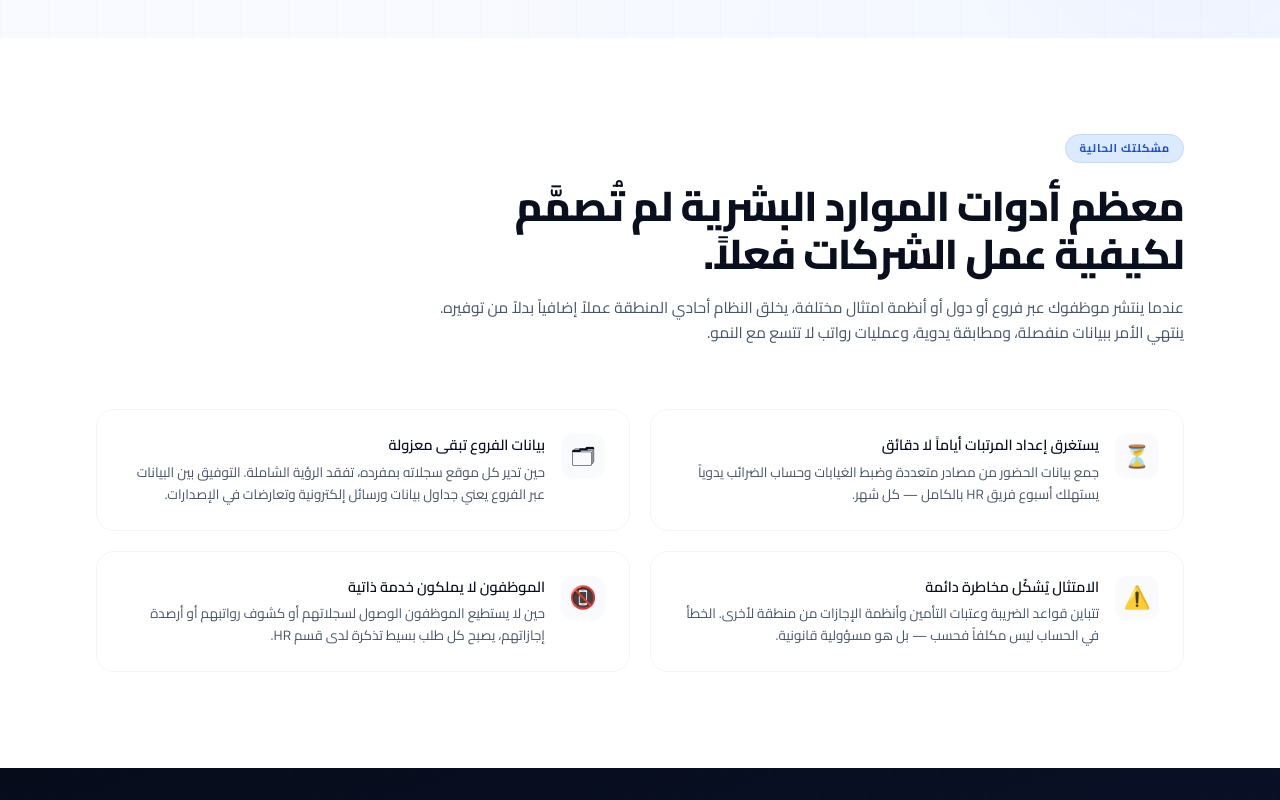
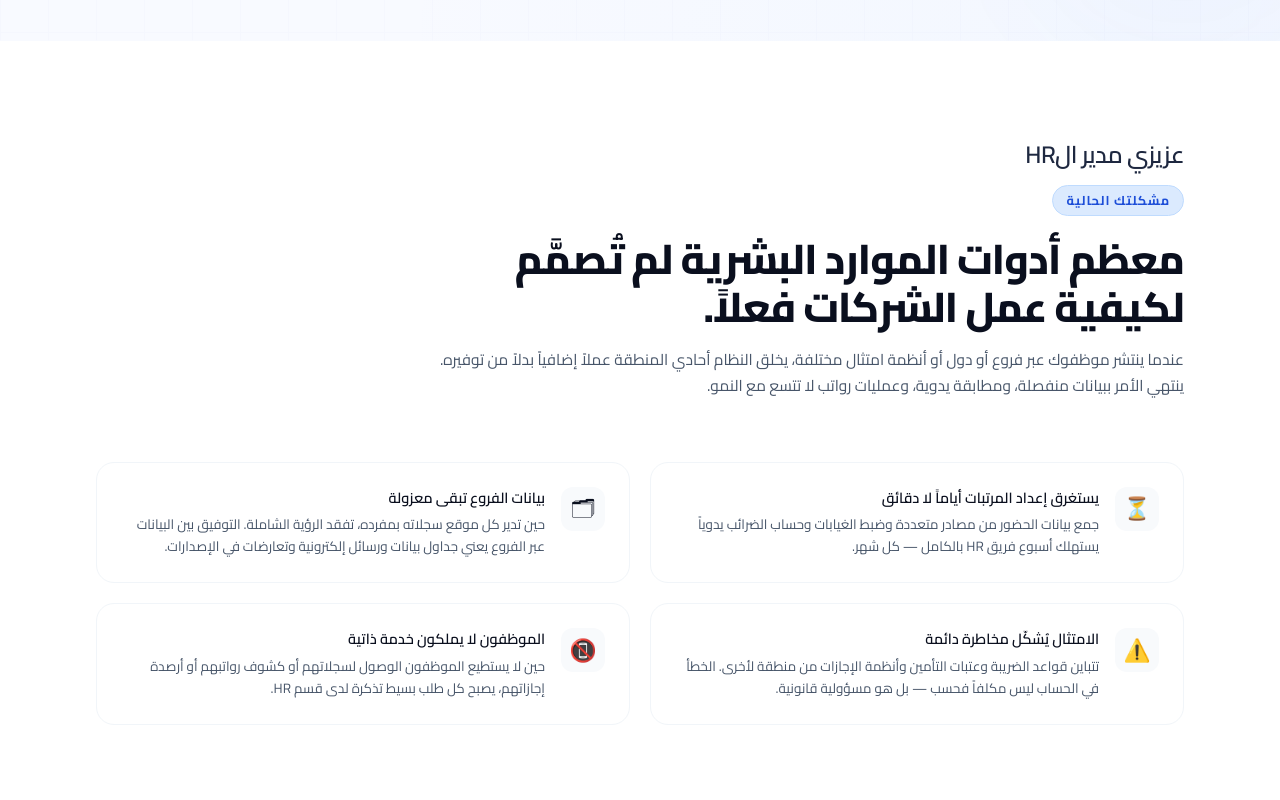
Before and after one commit to Mohamedashraffayad/nexushr, a Next.js app: page / in a window 1280 px wide. Shown: the part 880-1680 px from the top of the page. Built offline with nearby package versions, Linux system fonts and the light colour scheme.

Commit message:
Problem2

```diff
--- a/src/app/globals.css
+++ b/src/app/globals.css
@@ -107,7 +107,7 @@ body {
 /* ── Badge ── */
 .badge {
   display: inline-flex; align-items: center; gap: 6px;
-  font-size: 0.7rem; font-weight: 700; letter-spacing: 0.07em; text-transform: uppercase;
+  font-size: 0.8rem; font-weight: 700; letter-spacing: 0.07em; text-transform: uppercase;
   padding: 5px 13px; border-radius: 99px;
 }
 .badge-blue { background: var(--accent-dim); color: #1d4ed8; border: 1px solid #bfdbfe; }
--- a/src/components/sections/ProblemSolution.tsx
+++ b/src/components/sections/ProblemSolution.tsx
@@ -8,6 +8,9 @@ export function Problem() {
     <section className="py-24 bg-white">
       <div className="max-w-6xl mx-auto px-5 sm:px-8">
         <div className="max-w-3xl mb-16">
+          <p className={`${t.displayFont} text-[1.3rem] sm:text-[1.5rem] font-semibold text-ink-soft tracking-tight mb-3`}>
+            {p.sentence}
+          </p>
           <div className="badge badge-blue mb-5">{p.badge}</div>
           <h2 className={`${t.displayFont} text-[2.1rem] sm:text-[2.6rem] font-extrabold tracking-tight text-ink leading-[1.15] mb-4`}>
             {p.headline}
--- a/src/translations/ar.ts
+++ b/src/translations/ar.ts
@@ -32,6 +32,7 @@ export const ar: Translations = {
   },
 
   problem: {
+    sentence: "عزيزي مدير الHR",
     badge: "مشكلتك الحالية",
     headline: "معظم أدوات الموارد البشرية لم تُصمَّم لكيفية عمل الشركات فعلاً.",
     body: "عندما ينتشر موظفوك عبر فروع أو دول أو أنظمة امتثال مختلفة، يخلق النظام أحادي المنطقة عملاً إضافياً بدلاً من توفيره. ينتهي الأمر ببيانات منفصلة، ومطابقة يدوية، وعمليات رواتب لا تتسع مع النمو.",
--- a/src/translations/en.ts
+++ b/src/translations/en.ts
@@ -30,6 +30,7 @@ export const en = {
   },
 
   problem: {
+    sentence: "Dear HR Manager",
     badge: "The Problem",
     headline: "Most HR tools weren't built for how companies actually operate.",
     body: "When your workforce is spread across branches, countries, or compliance zones, a single-region HR tool creates more work than it saves. You end up with disconnected data, manual reconciliation, and payroll processes that don't scale.",
```
